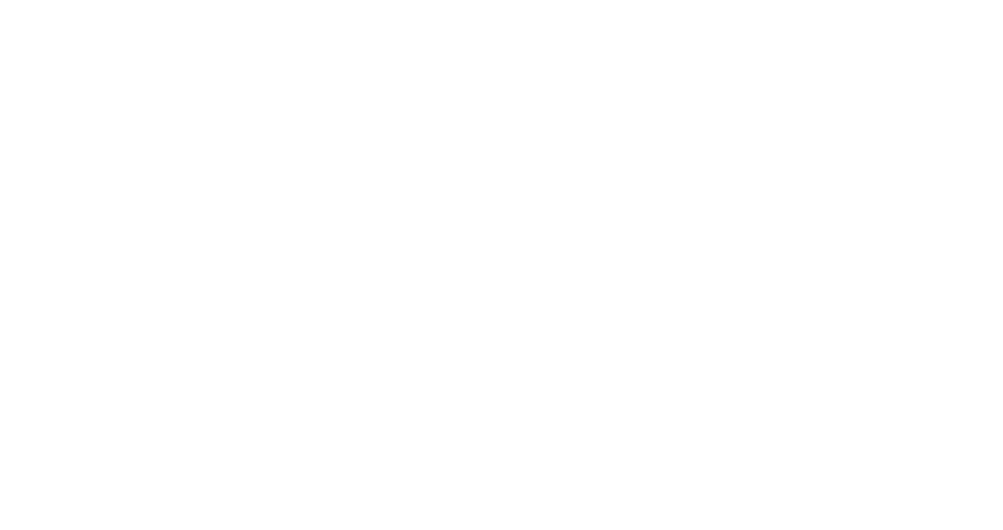
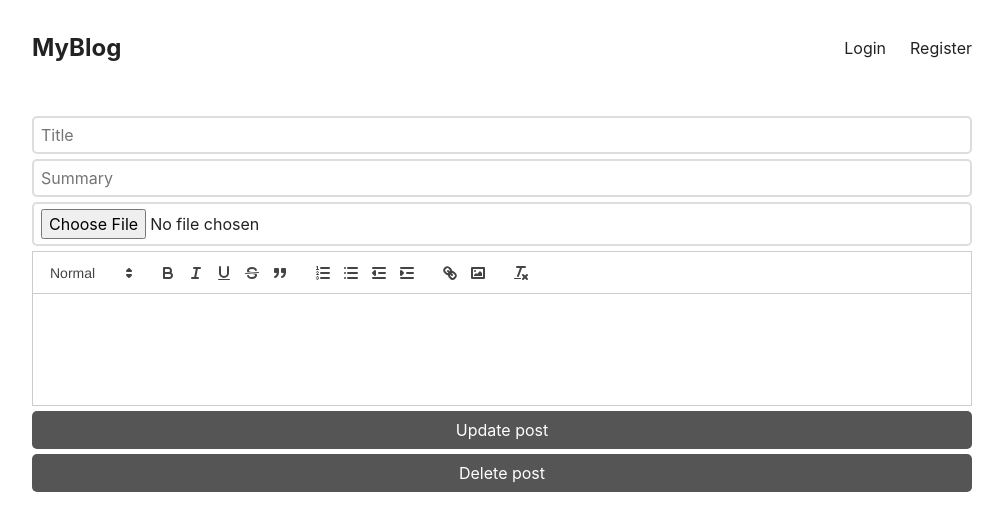
Before and after one commit to swarnab007/mern-blog, a React (Vite) app in the folder client/: page /edit/1 in a window 1280 px wide. Before the commit this address had no page. Shown: the top 530 px of the page, without its empty margins (138-1141 px from the left). Built offline with nearby package versions, Linux system fonts and the light colour scheme; no server answers.

Commit message:
frontend completed

```diff
--- a/client/package.json
+++ b/client/package.json
@@ -13,6 +13,7 @@
     "@popperjs/core": "^2.11.8",
     "axios": "^1.7.4",
     "bootstrap": "^5.3.3",
+    "date-fns": "^3.6.0",
     "react": "^18.3.1",
     "react-bootstrap": "^2.10.4",
     "react-dom": "^18.3.1",
--- a/client/src/App.tsx
+++ b/client/src/App.tsx
@@ -1,4 +1,5 @@
 import "./App.css";
+import "./custom/styles.scss";
 import { Route, Routes } from "react-router-dom";
 import Layout from "./Layout";
 import GetPosts from "./components/GetPosts";
@@ -7,7 +8,7 @@
 import CreatePost from "./pages/blog/createPost";
 import { UserContextProvider } from "./context/userContext";
 import PostPage from "./pages/blog/PostPage";
-// import EditPost from "./pages/EditPost";
+import EditPost from "./pages/blog/EditPost";
 
 const App: React.FC = () => {
   return (
@@ -19,7 +20,7 @@
           <Route path="/register" element={<Register />} />
           <Route path="/create" element={<CreatePost />} />
           <Route path="/post/:id" element={<PostPage />} />
-          {/* <Route path="/edit/:id" element={<EditPost />} />  */}
+          <Route path="/edit/:id" element={<EditPost />} />
         </Route>
       </Routes>
     </UserContextProvider>
--- /dev/null
+++ b/client/src/pages/blog/EditPost.tsx
@@ -0,0 +1,94 @@
+import React, { useState, ChangeEvent, FormEvent } from "react";
+import { Navigate } from "react-router-dom";
+import Editor from "../../Editor";
+import axios from "axios";
+import { SERVER_URL } from "../../../const";
+
+const EditPost: React.FC = () => {
+  const [title, setTitle] = useState<string>("");
+  const [summary, setSummary] = useState<string>("");
+  const [content, setContent] = useState<string>("");
+  const [files, setFiles] = useState<FileList | null>(null);
+  const [redirect, setRedirect] = useState<boolean>(false);
+
+  const createNewPost = async (e: FormEvent) => {
+    e.preventDefault();
+
+    if (!files || files.length === 0) {
+      console.error("No file selected");
+      return;
+    }
+
+    const data = new FormData();
+    data.append("title", title);
+    data.append("summary", summary);
+    data.append("content", content);
+    data.append("file", files[0]);
+
+    try {
+      const response = await axios.put(
+        `${SERVER_URL}/api/blog/update-blog`,
+        data,
+        {
+          withCredentials: true,
+        }
+      );
+
+      if (response.status === 200) {
+        setRedirect(true);
+      }
+    } catch (error) {
+      console.error("Error creating new post:", error);
+    }
+  };
+
+  if (redirect) {
+    return <Navigate to="/" />;
+  }
+
+    const deleteHandler = async () => {
+        try {
+        const response = await axios.delete(`${SERVER_URL}/api/blog/delete-blog`, {
+            withCredentials: true,
+        });
+
+        if (response.status === 200) {
+            setRedirect(true);
+        }
+        } catch (error) {
+        console.error("Error deleting post:", error);
+        }
+    };
+
+  return (
+    <form onSubmit={createNewPost}>
+      <input
+        type="text"
+        placeholder="Title"
+        value={title}
+        onChange={(e: ChangeEvent<HTMLInputElement>) =>
+          setTitle(e.target.value)
+        }
+      />
+      <input
+        type="text"
+        placeholder="Summary"
+        value={summary}
+        onChange={(e: ChangeEvent<HTMLInputElement>) =>
+          setSummary(e.target.value)
+        }
+      />
+      <input
+        type="file"
+        onChange={(e: ChangeEvent<HTMLInputElement>) =>
+          setFiles(e.target.files)
+        }
+      />
+      <Editor value={content} onChange={setContent} />
+      <button style={{ marginTop: "5px" }}>Update post</button>
+      <button onClick={deleteHandler} style={{ marginTop: "5px" }}>Delete post</button>
+    </form>
+  );
+};
+
+export default EditPost;
--- a/client/src/pages/blog/PostPage.tsx
+++ b/client/src/pages/blog/PostPage.tsx
@@ -1,11 +1,52 @@
-import React from 'react'
+import {useContext, useEffect, useState} from "react";
+import {useParams} from "react-router-dom";
+import {formatISO9075} from "date-fns";
+import {UserContext} from "../../context/userContext";
+import {Link} from 'react-router-dom';
+import { SERVER_URL } from "../../../const";
+import axios from "axios";
 
-const PostPage: React.FC = () => {
+export default function PostPage() {
+  const [postInfo,setPostInfo] = useState<any>(null);
+  const {userInfo} = useContext<any>(UserContext);
+  const {id} = useParams();
+
+
+  useEffect(() => {
+    const getBlog = async () => {
+      try {
+        const response = await axios.get(`${SERVER_URL}/api/blog/get-blog/${id}`);
+        setPostInfo(response.data.data);
+        console.log(postInfo);
+
+      } catch (error) {
+        console.log(error);
+      }
+    }
+    getBlog();
+  }, []);
+
+  if (!postInfo) return '';
+
   return (
-    <div>
-      PostPage
+    <div className="post-page">
+      <h1>{postInfo.title}</h1>
+      <time>{formatISO9075(new Date(postInfo.createdAt))}</time>
+      <div className="author">by @{postInfo.author.username}</div>
+      {userInfo.id === postInfo.author._id && (
+        <div className="edit-row">
+          <Link className="edit-btn" to={`/edit/${postInfo._id}`}>
+            <svg xmlns="http://www.w3.org/2000/svg" fill="none" viewBox="0 0 24 24" strokeWidth={1.5} stroke="currentColor" className="w-6 h-6">
+              <path strokeLinecap="round" strokeLinejoin="round" d="M16.862 4.487l1.687-1.688a1.875 1.875 0 112.652 2.652L10.582 16.07a4.5 4.5 0 01-1.897 1.13L6 18l.8-2.685a4.5 4.5 0 011.13-1.897l8.932-8.931zm0 0L19.5 7.125M18 14v4.75A2.25 2.25 0 0115.75 21H5.25A2.25 2.25 0 013 18.75V8.25A2.25 2.25 0 015.25 6H10" />
+            </svg>
+            Edit this post
+          </Link>
+        </div>
+      )}
+      <div className="image">
+        <img src={`${SERVER_URL}/${postInfo.cover}`} alt=""/>
+      </div>
+      <div className="content" dangerouslySetInnerHTML={{__html:postInfo.content}} />
     </div>
-  )
+  );
 }
-
-export default PostPage
```
Also changed, not shown: 2 other files (tests, documents, lock files or other folders).
